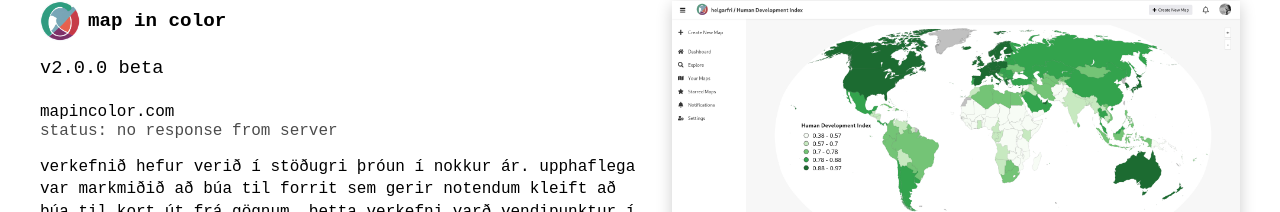
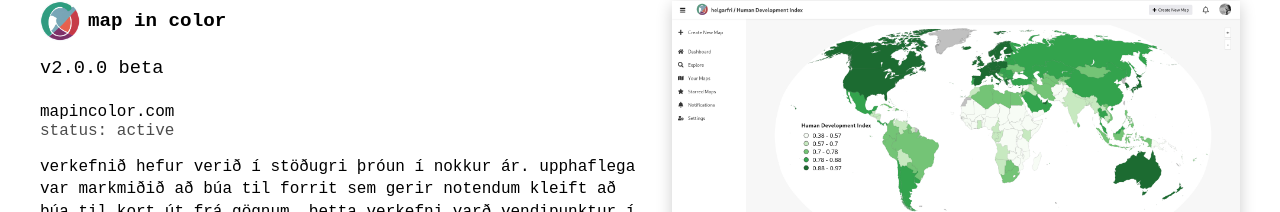
Before and after one commit to helgarfri/helgarfri, a React (Create React App) app: page / in a window 1280 px wide. Shown: the part 1820-2032 px from the top of the page. Built offline with nearby package versions, Linux system fonts and the light colour scheme.

Commit message:
mic is active

```diff
--- a/src/components/Projects.js
+++ b/src/components/Projects.js
@@ -11,7 +11,7 @@ const translationsIS = {
   projectTitle: "map in color",
   version: "v2.0.0 beta",
   siteLinkLabel: "mapincolor.com",
-  status: "status: no response from server",
+  status: "status: active",
   // Instead of one big string, store each paragraph as a separate array element
   description: [
     `verkefnið hefur verið í stöðugri þróun í nokkur ár. upphaflega var
@@ -40,7 +40,7 @@ const translationsEN = {
   projectTitle: "map in color",
   version: "v2.0.0 beta",
   siteLinkLabel: "mapincolor.com",
-  status: "status: no response from server",
+  status: "status: active",
   description: [
     `this project has been in continuous development for several years.
     originally, the goal was to create a program that enables users to build
```
